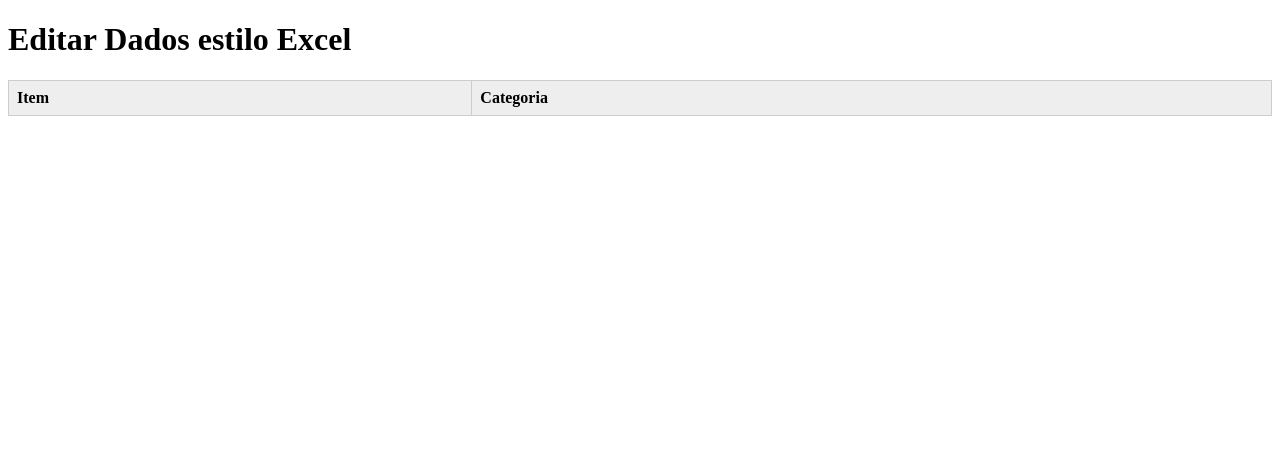
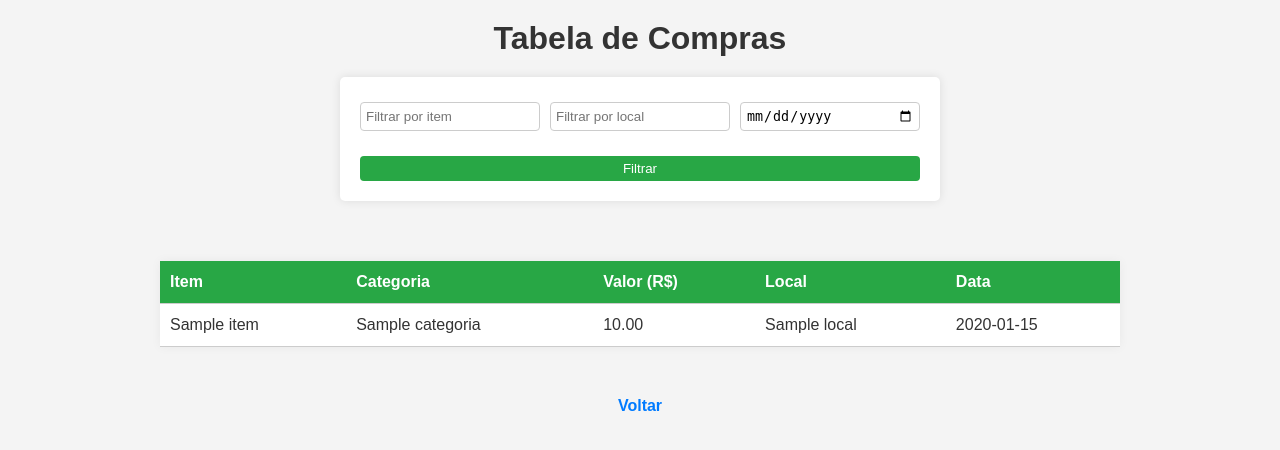
Before and after one commit to thaismsanchez/Compras-inteligentes, a Flask app: template templates/tabela.html in a window 1280 px wide. Shown: the top 450 px of the page. Run offline with Flask 3, Linux system fonts and the light colour scheme; the template is opened without the code that fills it: most values are stand-ins (such as "Sample title", 1, 10 or a date in 2020); lists and menus that the app fills with data are empty; parts of the project's set-up code (start-up, migrations or seed data) failed here and were passed over; some libraries are stand-ins or nearby versions.

Commit message:
Update tabela.html

```diff
--- a/templates/tabela.html
+++ b/templates/tabela.html
@@ -1,110 +1,84 @@
 <!DOCTYPE html>
 <html lang="pt-BR">
 <head>
-  <meta charset="UTF-8" />
+  <meta charset="UTF-8">
   <meta name="viewport" content="width=device-width, initial-scale=1.0">
-  <title>Edição Estilo Excel com Firebase</title>
-  <!-- Inclua os scripts do Firebase -->
-  <script type="module">
-    import { initializeApp } from "https://www.gstatic.com/firebasejs/9.21.0/firebase-app.js";
-    import { getFirestore, collection, getDocs, doc, updateDoc } from "https://www.gstatic.com/firebasejs/9.21.0/firebase-firestore.js";
-
-    // Configuração do Firebase – substitua pelos dados do seu projeto!
-    const firebaseConfig = {
-      apiKey: "SUA_API_KEY",
-      authDomain: "SEU_PROJETO.firebaseapp.com",
-      projectId: "SEU_PROJETO_ID",
-      storageBucket: "SEU_PROJETO.appspot.com",
-      messagingSenderId: "SEU_MENSAGENSENDERID",
-      appId: "SUA_APPID"
-    };
-
-    // Inicializa o Firebase e o Firestore
-    const app = initializeApp(firebaseConfig);
-    const db = getFirestore(app);
-
-    // Função para carregar os dados e criar a tabela
-    async function loadData() {
-      try {
-        const querySnapshot = await getDocs(collection(db, "itens"));
-        const tbody = document.getElementById("tbody-firebase");
-        querySnapshot.forEach((docSnap) => {
-          const data = docSnap.data();
-          const tr = document.createElement("tr");
-          tr.setAttribute("data-doc-id", docSnap.id);
-
-          // Cria célula para o campo "item"
-          const tdItem = document.createElement("td");
-          tdItem.contentEditable = true;  // Torna editável
-          tdItem.textContent = data.item;
-          tdItem.dataset.field = "item"; // Define qual campo será atualizado
-
-          // Cria célula para o campo "categoria"
-          const tdCategoria = document.createElement("td");
-          tdCategoria.contentEditable = true;
-          tdCategoria.textContent = data.categoria;
-          tdCategoria.dataset.field = "categoria";
-
-          tr.appendChild(tdItem);
-          tr.appendChild(tdCategoria);
-          tbody.appendChild(tr);
-        });
-      } catch (error) {
-        console.error("Erro ao carregar os dados:", error);
+  <title>Tabela de Compras</title>
+  <link rel="stylesheet" href="{{ url_for('static', filename='css/style.css') }}">
+  <style>
+    .filtro-form {
+      max-width: 600px;
+      margin: 20px auto;
+      display: flex;
+      gap: 10px;
+      flex-wrap: wrap;
     }
+    .filtro-form input {
+      padding: 5px;
+      flex: 1;
     }
-
-    // Atualiza o documento quando o usuário termina a edição (evento blur)
-    document.addEventListener("DOMContentLoaded", () => {
-      loadData();
-
-      // Delegação de evento para os campos editáveis
-      document.getElementById("tbody-firebase").addEventListener("blur", async (event) => {
-        if (event.target.nodeName.toLowerCase() === "td") {
-          const tr = event.target.closest("tr");
-          const docId = tr.getAttribute("data-doc-id");
-          const field = event.target.dataset.field;
-          const newValue = event.target.textContent;
-
-          try {
-            const docRef = doc(db, "itens", docId);
-            await updateDoc(docRef, { [field]: newValue });
-            console.log(`Campo ${field} do documento ${docId} atualizado para: ${newValue}`);
-          } catch (error) {
-            console.error("Erro ao atualizar o documento:", error);
-          }
-        }
-      }, true);
-    });
-  </script>
-  <style>
-    table {
-      width: 100%;
-      border-collapse: collapse;
-      margin-top: 20px;
-    }
-    th, td {
-      border: 1px solid #ccc;
-      padding: 8px;
-      text-align: left;
+    .filtro-form button {
+      padding: 5px 10px;
     }
     th {
-      background-color: #eee;
+      cursor: pointer;
     }
   </style>
 </head>
 <body>
-  <h1>Editar Dados estilo Excel</h1>
-  <table>
+  <h1>Tabela de Compras</h1>
+
+  <form class="filtro-form" method="GET" action="/tabela">
+    <input type="text" name="item" placeholder="Filtrar por item" value="{{ request.args.get('item', '') }}">
+    <input type="text" name="local" placeholder="Filtrar por local" value="{{ request.args.get('local', '') }}">
+    <input type="date" name="data" value="{{ request.args.get('data', '') }}">
+    <button type="submit">Filtrar</button>
+  </form>
+
+  <div class="relatorio-container">
+    <table id="tabela-compras">
       <thead>
         <tr>
-        <th>Item</th>
-        <th>Categoria</th>
+          <th onclick="ordenarTabela(0)">Item</th>
+          <th onclick="ordenarTabela(1)">Categoria</th>
+          <th onclick="ordenarTabela(2)">Valor (R$)</th>
+          <th onclick="ordenarTabela(3)">Local</th>
+          <th onclick="ordenarTabela(4)">Data</th>
         </tr>
       </thead>
-    <tbody id="tbody-firebase">
-      <!-- As linhas serão preenchidas dinamicamente -->
+      <tbody>
+        {% for compra in compras %}
+        <tr>
+          <td>{{ compra.item }}</td>
+          <td>{{ compra.categoria }}</td>
+          <td>{{ "%.2f"|format(compra.valor) }}</td>
+          <td>{{ compra.local }}</td>
+          <td>{{ compra.data.strftime('%d/%m/%Y') }}</td>
+        </tr>
+        {% endfor %}
       </tbody>
     </table>
+  </div>
+
+  <script>
+    function ordenarTabela(coluna) {
+      const table = document.getElementById("tabela-compras");
+      const rows = Array.from(table.rows).slice(1);
+      const asc = table.dataset.sortOrder !== "asc";
+      rows.sort((a, b) => {
+        let valA = a.cells[coluna].innerText.toLowerCase();
+        let valB = b.cells[coluna].innerText.toLowerCase();
+        if (!isNaN(valA) && !isNaN(valB)) {
+          valA = parseFloat(valA.replace(",", "."));
+          valB = parseFloat(valB.replace(",", "."));
+        }
+        return asc ? valA > valB ? 1 : -1 : valA < valB ? 1 : -1;
+      });
+      table.tBodies[0].append(...rows);
+      table.dataset.sortOrder = asc ? "asc" : "desc";
+    }
+  </script>
+
+  <a href="/">Voltar</a>
 </body>
 </html>
```
Lines whose indentation alone changed are shown as unchanged.
